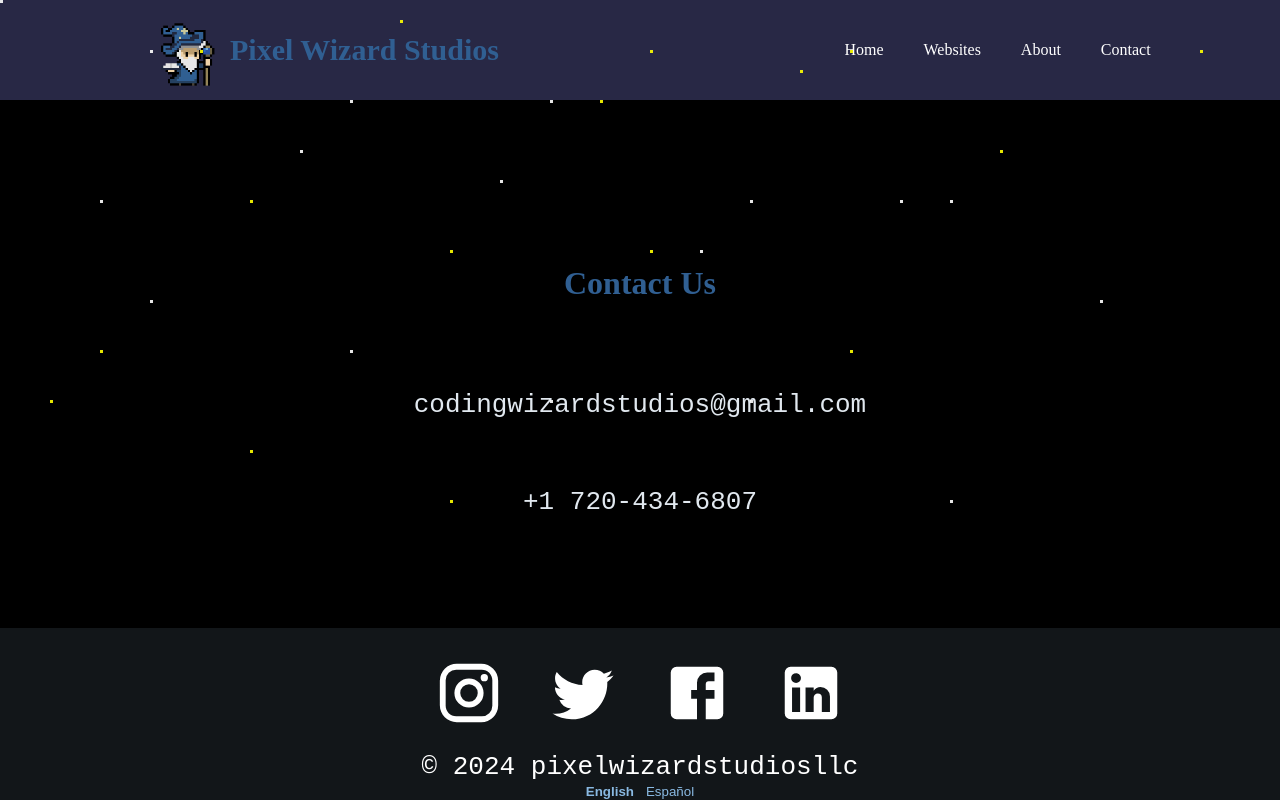
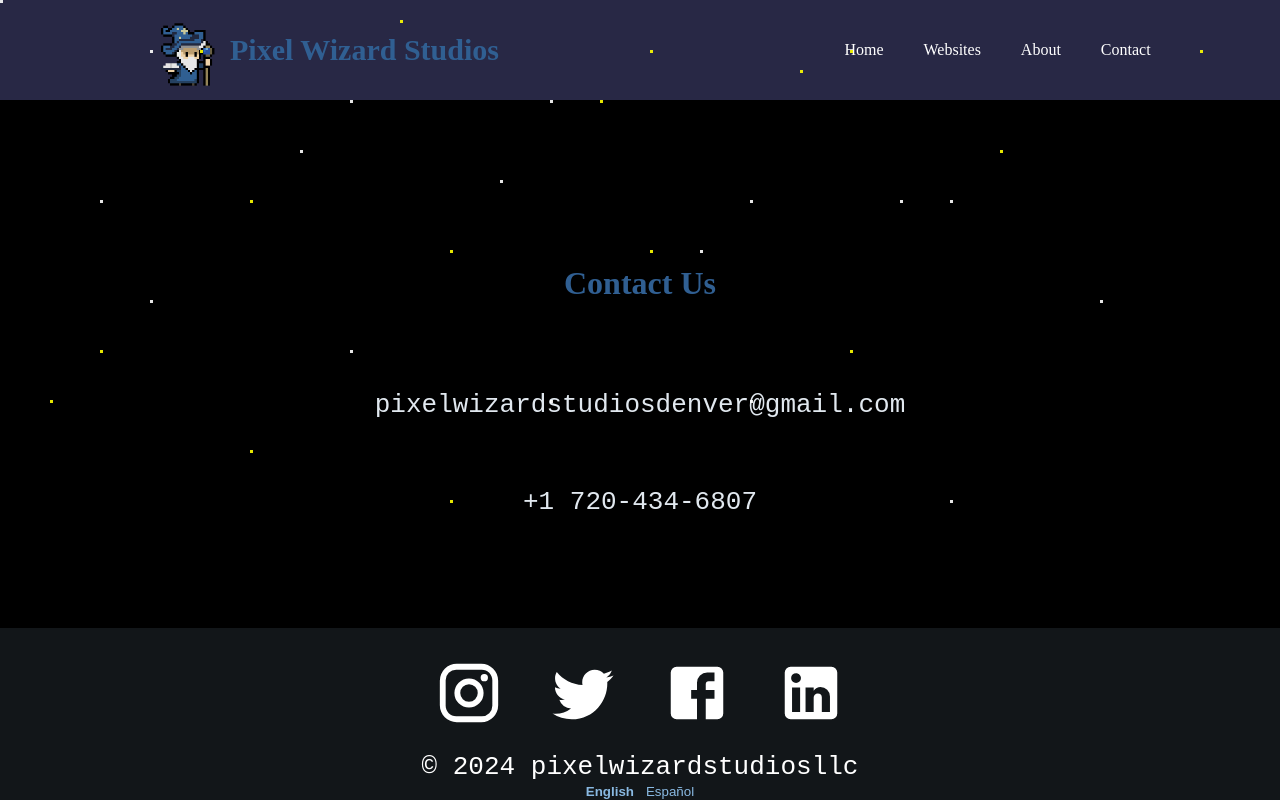
Before and after one commit to PixelWizardStudios/wizardstudios, a React (Create React App) app: page /contact in a window 1280 px wide. Built offline with nearby package versions, Linux system fonts and the light colour scheme.

Commit message:
email fix

```diff
--- a/src/pages/Contact.js
+++ b/src/pages/Contact.js
@@ -8,7 +8,7 @@ function Contact() {
             <h1>Contact Us</h1>
 
             <h2>Email</h2>
-            <p>codingwizardstudios@gmail.com</p>
+            <p>pixelwizardstudiosdenver@gmail.com</p>
 
             <h2>Phone:</h2>
             <p>+1 720-434-6807</p>
```
